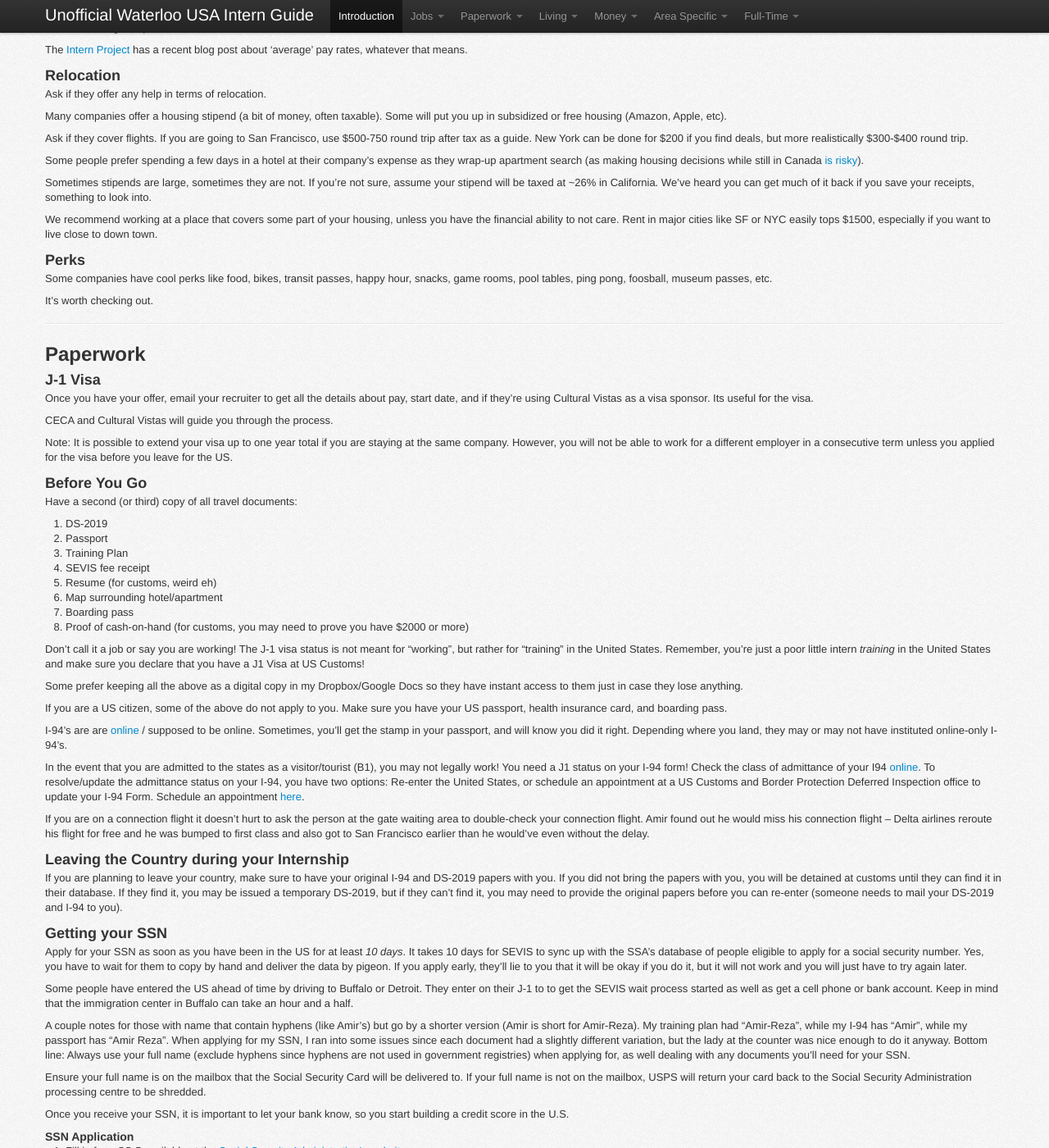
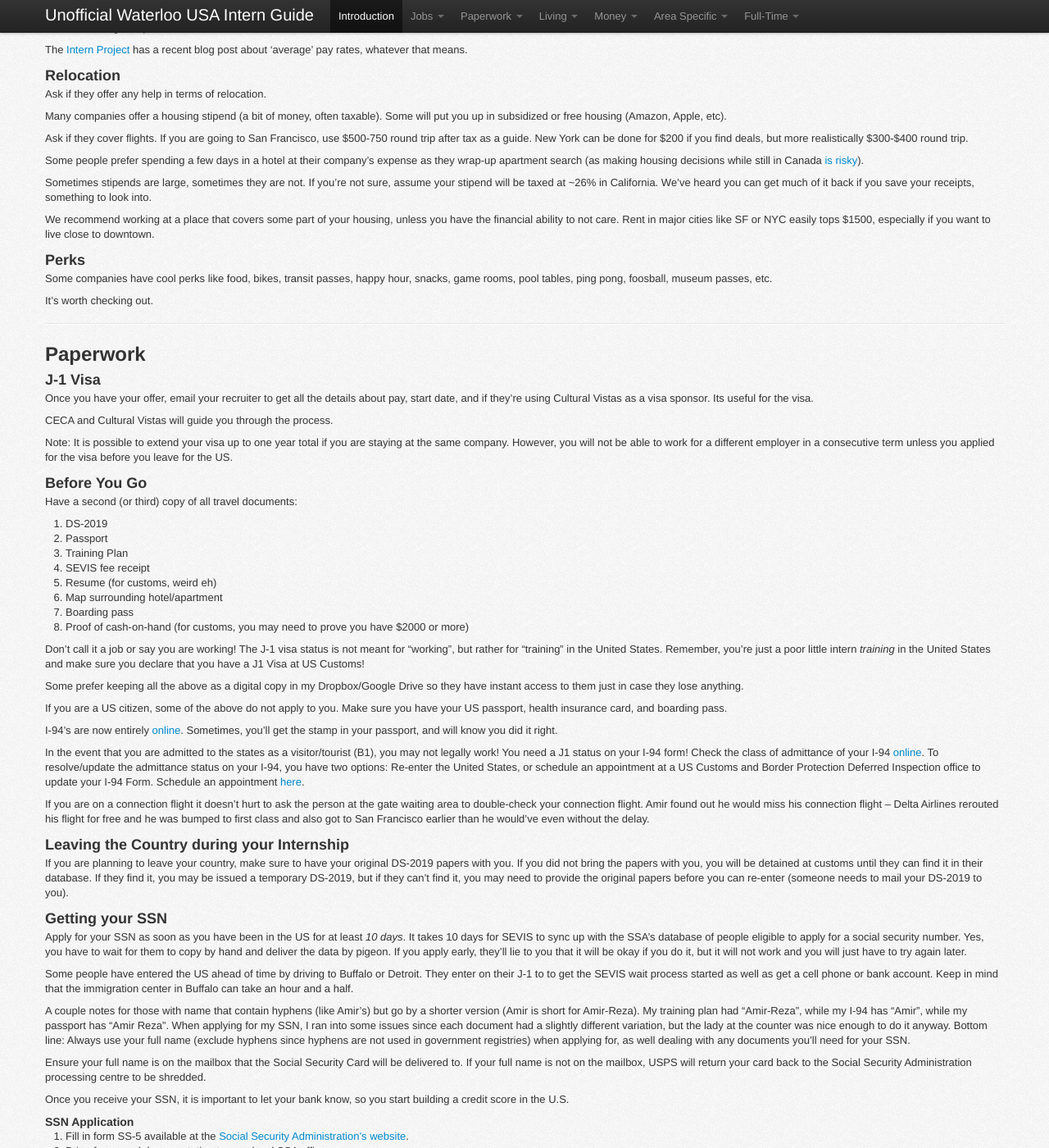
Before and after one commit to sholiday/Unofficial-Waterloo-USA-Intern-Guide, a Jekyll site: the page built from index.markdown, in a window 1280 px wide and 1400 px high, scrolled down 1291 px. Shown: the whole window at 82% size. Built offline with Jekyll 4.4.1, drawn with Linux system fonts in a browser that asks for light colours; nearby versions of some CDN libraries; Markdown is read by kramdown in place of the engine named in the settings; some of the changed text lies outside the part shown.

Commit message:
Fix some typos.

```diff
--- a/index.markdown
+++ b/index.markdown
@@ -114,7 +114,7 @@ your stipend will be taxed at ~26% in California. We've heard you can get
 much of it back if you save your receipts, something to look into.
 
 We recommend working at a place that covers some part of your housing,
-unless you have the financial ability to not care. Rent in major cities like SF or NYC easily tops $1500, especially if you want to live close to down town.
+unless you have the financial ability to not care. Rent in major cities like SF or NYC easily tops $1500, especially if you want to live close to downtown.
 
 <section id="Jobs-Perks" />
 ### Perks
@@ -153,28 +153,30 @@ Don't call it a job or say you are working! The J-1 visa status is not meant for
 a poor little intern *training* in the United States and make sure you declare that
 you have a J1 Visa at US Customs!
 
-Some prefer keeping all the above as a digital copy in my Dropbox/Google Docs so
+Some prefer keeping all the above as a digital copy in my Dropbox/Google Drive so
 they have instant access to them just in case they lose anything.
 
 If you are a US citizen, some of the above do not apply to you.
 Make sure you have your US passport, health insurance card, and boarding pass.
 
-I-94's are are [online](https://i94.cbp.dhs.gov/I94/request.html) / supposed to be online.
+I-94's are now entirely [online](https://i94.cbp.dhs.gov/I94/request.html).
 Sometimes, you'll get the stamp in your passport, and will know you did it right.
-Depending where you land, they may or may not have instituted online-only I-94's.
 
 In the event that you are admitted to the states as a visitor/tourist (B1), you may not
 legally work! You need a J1 status on your I-94 form! Check the class of admittance of
-your I94 [online](https://i94.cbp.dhs.gov/I94/request.html).
+your I-94 [online](https://i94.cbp.dhs.gov/I94/request.html).
 To resolve/update the  admittance status on your I-94, you have two options: Re-enter
 the United States, or schedule an appointment at a US Customs and Border Protection
-Deferred Inspection office to update your I-94 Form. Schedule an appointment [here](http://infopass.uscis.giv/).
+Deferred Inspection office to update your I-94 Form. Schedule an appointment [here](http://infopass.uscis.gov/).
 
 If you are on a connection flight it doesn't hurt to ask the person at the gate
-waiting area to double-check your connection flight. Amir found out he would miss his connection flight -- Delta airlines reroute his flight for free and he was bumped to first class and also got to San Francisco earlier than he would've even without the delay.
+waiting area to double-check your connection flight. Amir found out he would
+miss his connection flight -- Delta Airlines rerouted his flight for free and
+he was bumped to first class and also got to San Francisco earlier than he
+would've even without the delay.
 
 ### Leaving the Country during your Internship
-If you are planning to leave your country, make sure to have your original I-94 and DS-2019 papers with you. If you did not bring the papers with you, you will be detained at customs until they can find it in their database. If they find it, you may be issued a temporary DS-2019, but if they can't find it, you may need to provide the original papers before you can re-enter (someone needs to mail your DS-2019 and I-94 to you).
+If you are planning to leave your country, make sure to have your original DS-2019 papers with you. If you did not bring the papers with you, you will be detained at customs until they can find it in their database. If they find it, you may be issued a temporary DS-2019, but if they can't find it, you may need to provide the original papers before you can re-enter (someone needs to mail your DS-2019 to you).
 
 <section id="Paperwork-SSN" />
 ### Getting your SSN
```
Also changed, not shown: other parts of index.markdown (+1 -1 lines).
